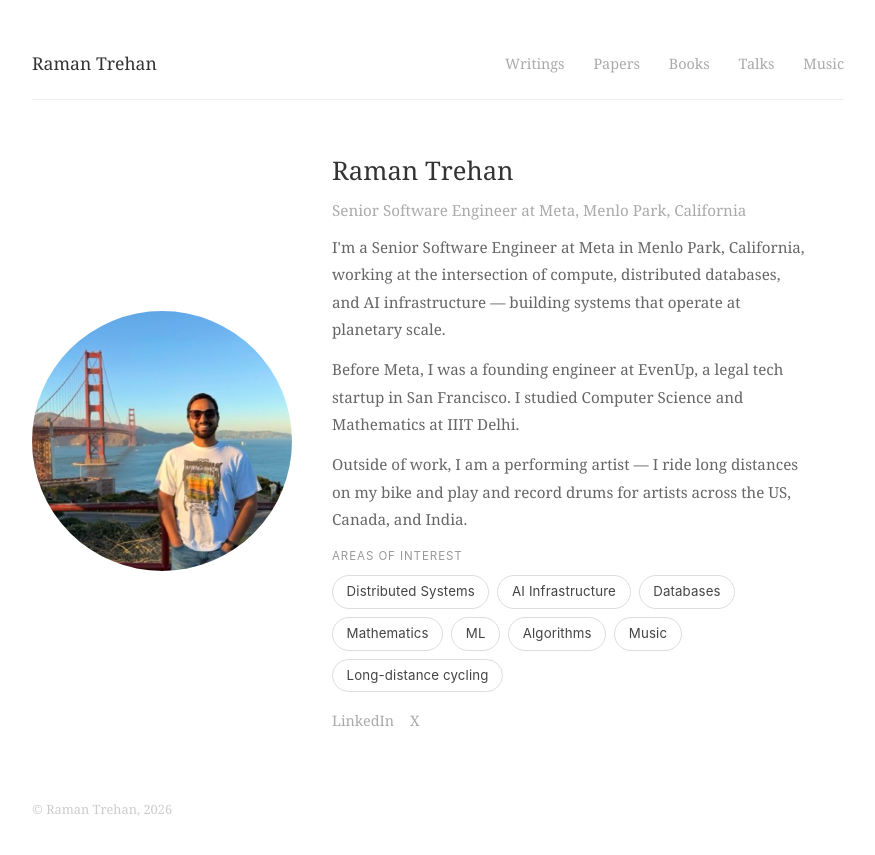
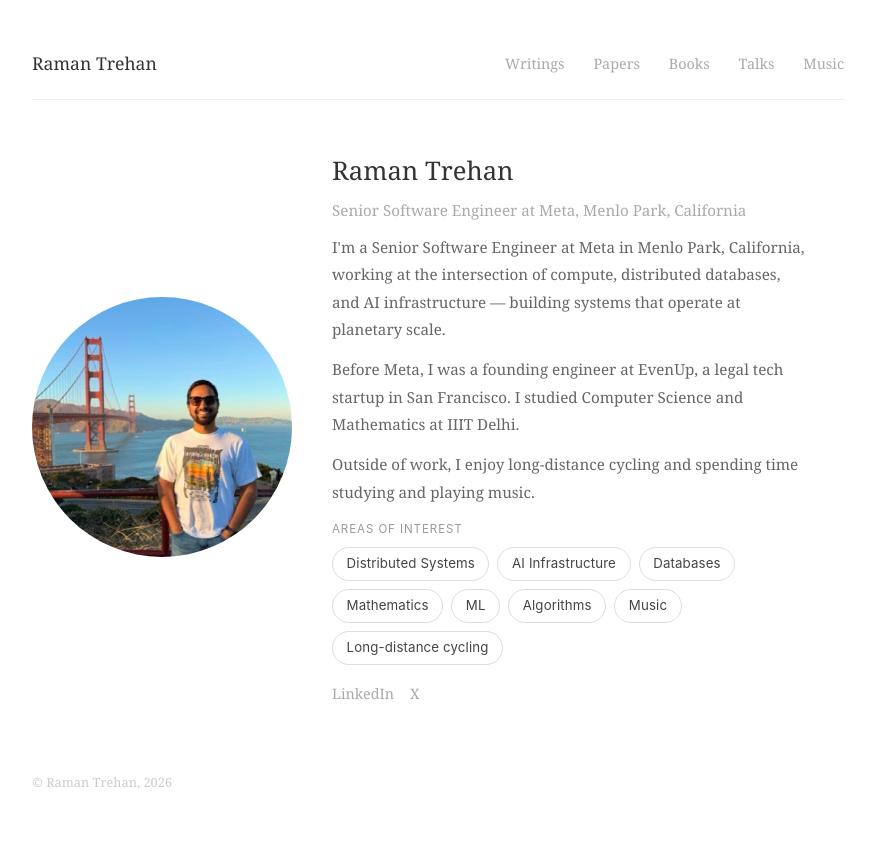
Before and after one commit to ramandeeptrehan/ramandeeptrehan.github.io, a Jekyll site: the page built from index.html, in a window 1280 px wide. Shown: the top 855 px of the page, without its empty margins (202-1077 px from the left). Built offline with Jekyll 4.4.1, drawn with Linux system fonts in a browser that asks for light colours.

Commit message:
Update personal bio

```diff
--- a/index.html
+++ b/index.html
@@ -9,7 +9,7 @@ layout: default
     <p class="tagline">Senior Software Engineer at Meta, Menlo Park, California</p>
     <p class="bio">I'm a Senior Software Engineer at Meta in Menlo Park, California, working at the intersection of compute, distributed databases, and AI infrastructure — building systems that operate at planetary scale.</p>
     <p class="bio">Before Meta, I was a founding engineer at EvenUp, a legal tech startup in San Francisco. I studied Computer Science and Mathematics at IIIT Delhi.</p>
-    <p class="bio">Outside of work, I am a performing artist — I ride long distances on my bike and play and record drums for artists across the US, Canada, and India.</p>
+    <p class="bio">Outside of work, I enjoy long-distance cycling and spending time studying and playing music.</p>
     <div class="interests">
       <p class="interests-label">Areas of Interest</p>
       <ul>
```
